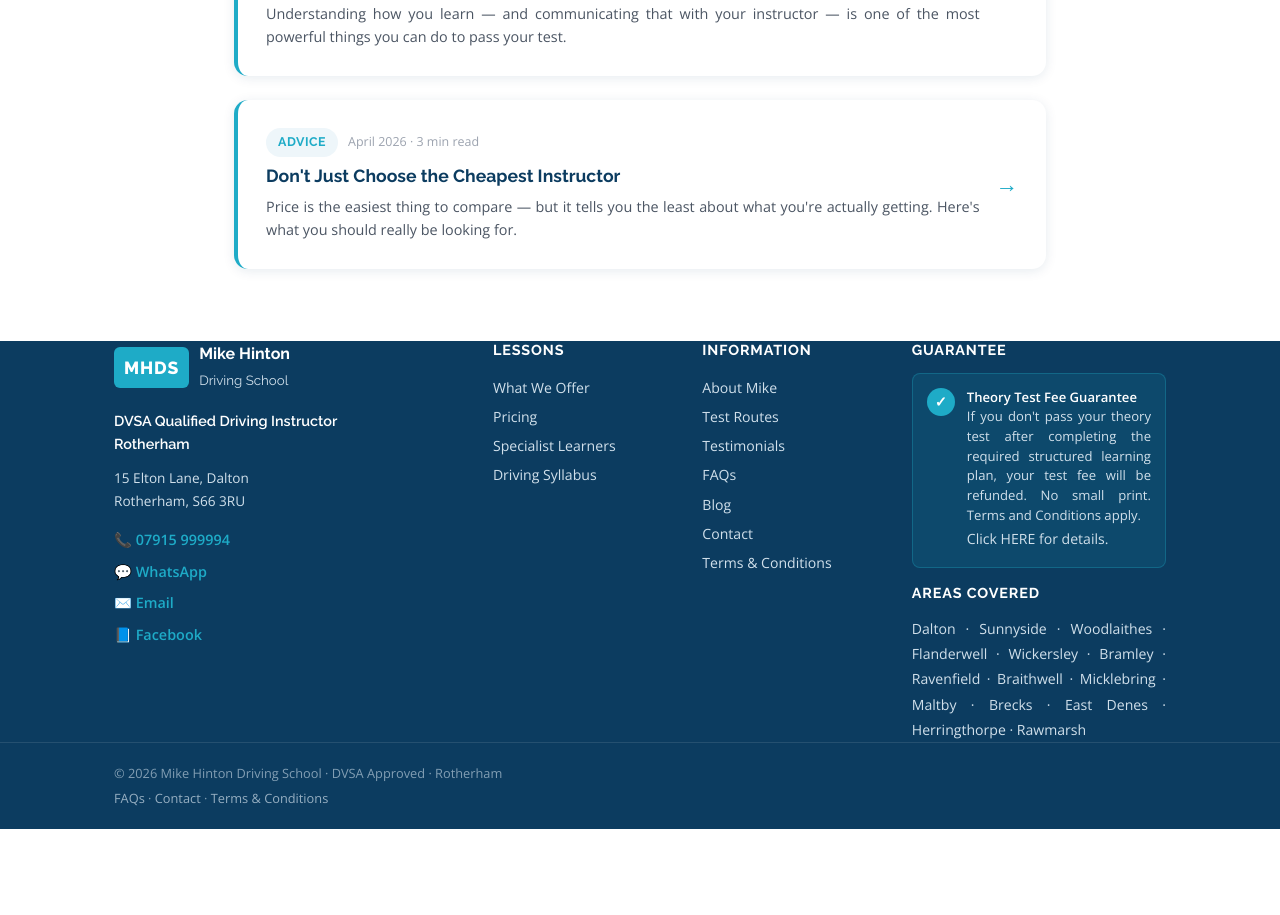
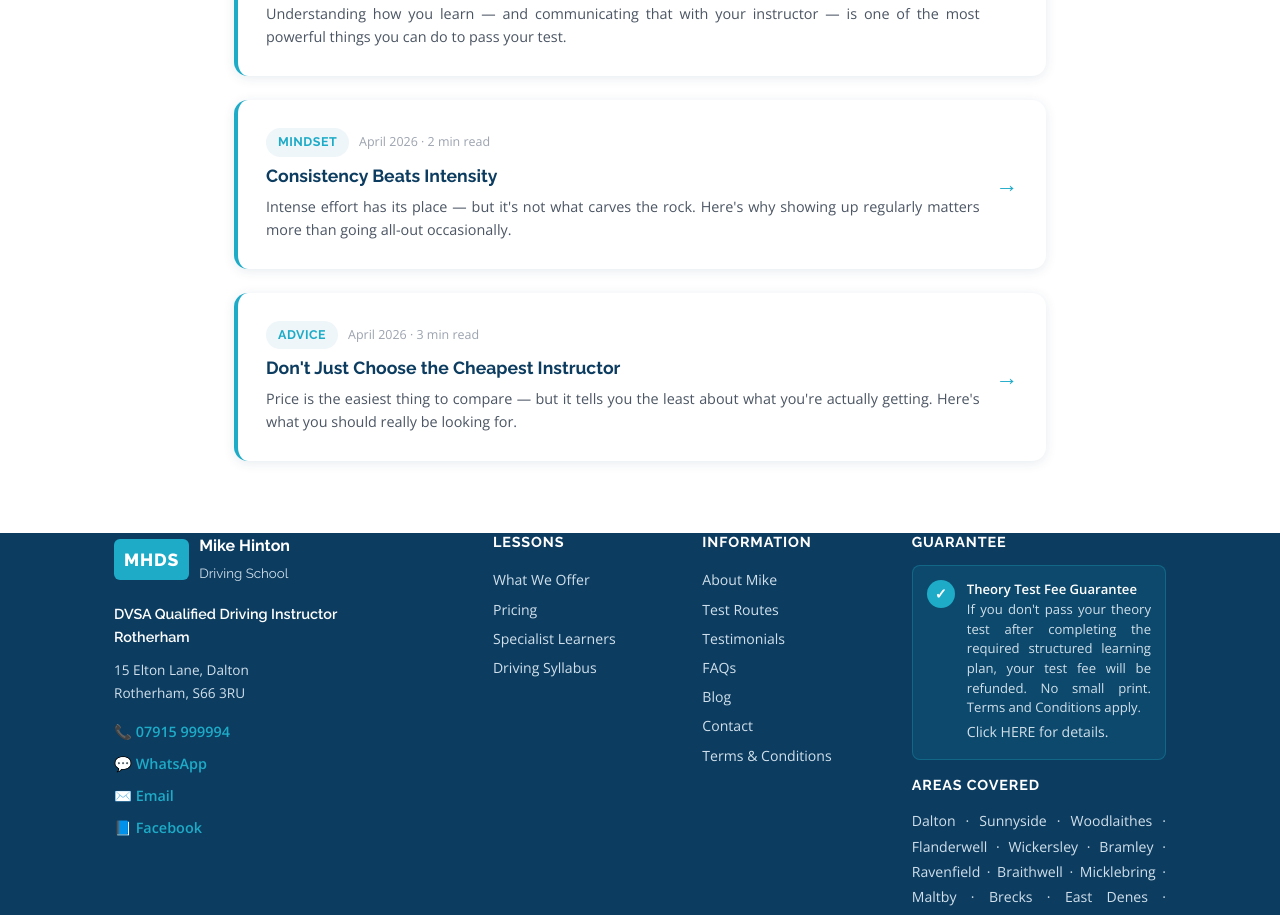
Before and after one commit to mikehinton-wq/mods-website, a React (Vite) app: page /blog in a window 1280 px wide. Shown: the part 1661-2576 px from the top of the page. Before the commit the page ends 2490 px from the top, so only its background shows below. Built offline with nearby package versions, Linux system fonts and the light colour scheme.

Commit message:
Update site

```diff
--- a/src/pages/Blog.jsx
+++ b/src/pages/Blog.jsx
@@ -58,6 +58,14 @@ const posts = [
     tag: 'Mindset',
   },
   {
+    slug: 'consistency-beats-intensity',
+    title: 'Consistency Beats Intensity',
+    excerpt: "Intense effort has its place — but it's not what carves the rock. Here's why showing up regularly matters more than going all-out occasionally.",
+    date: 'April 2026',
+    readTime: '2 min read',
+    tag: 'Mindset',
+  },
+  {
     slug: 'how-to-choose-a-driving-instructor',
     title: "Don't Just Choose the Cheapest Instructor",
     excerpt: "Price is the easiest thing to compare — but it tells you the least about what you're actually getting. Here's what you should really be looking for.",
```
